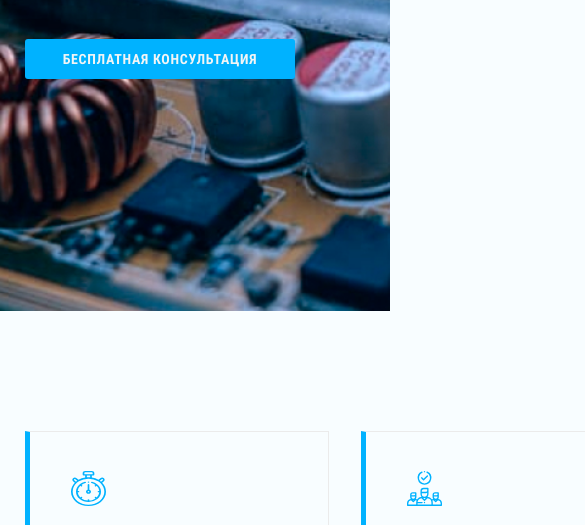
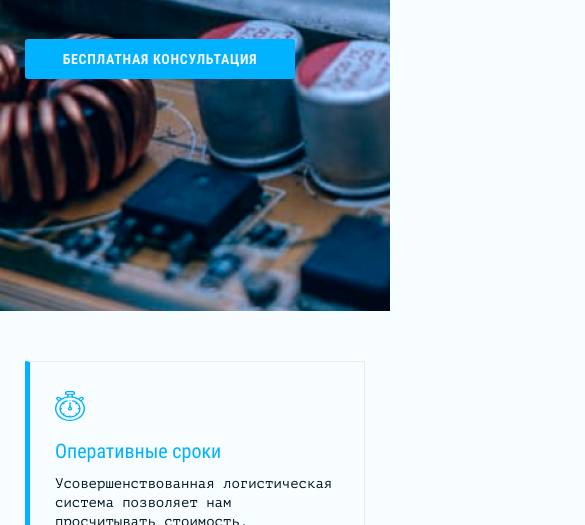
Before and after one commit to daridubnik/smart-device, a website built with webpack: page source/index.html in a window 390 px wide. Shown: the part 249-774 px from the top of the page, 585 px wide, since content can reach past the window. Built offline with nearby package versions, Linux system fonts and the light colour scheme; files whose address does not match are found by name.

Commit message:
Преимущества. Создает адаптив для планшета и мобилки

```diff
--- a/source/sass/blocks/advantages.scss
+++ b/source/sass/blocks/advantages.scss
@@ -2,6 +2,14 @@
   margin: 0 auto;
   padding: 120px 0;
   max-width: 1222px;
+
+  @include vp-1023 {
+    padding: 80px 0;
+  }
+
+  @include vp-767 {
+    padding: 50px 0;
+  }
 }
 
 .advantages__wrapper ul {
@@ -11,6 +19,15 @@
   margin: 0;
   padding: 0;
   list-style-type: none;
+
+  @include vp-1023 {
+    gap: 30px;
+  }
+
+  @include vp-767 {
+    display: flex;
+    flex-direction: column;
+  }
 }
 
 .advantages__wrapper li {
@@ -25,6 +42,18 @@
     background-color: $color-deep-sky-blue;
     color: $color-alice-blue;
   }
+
+  @include vp-1023 {
+    padding: 39px 30px 30px 40px;
+    min-height: 360px;
+  }
+
+  @include vp-767 {
+    margin: 0 auto;
+    padding: 29px 25px 35px 25px;
+    max-width: 568px;
+    min-height: 340px;
+  }
 }
 
 .advantages__wrapper li:hover p {
@@ -33,6 +62,15 @@
 
 .advantages__wrapper svg {
   margin: 0 0 16px 0;
+
+  @include vp-1023 {
+    margin: 0 0 10px 0;
+  }
+
+  @include vp-767 {
+    width: 30px;
+    height: 30px;
+  }
 }
 
 .advantages__wrapper h3 {
@@ -41,9 +79,28 @@
   font-weight: 400;
   font-size: 24px;
   line-height: 34px;
+
+  @include vp-1023 {
+    margin: 0 0 9px 0;
+    line-height: 33.7px;
+  }
+
+  @include vp-767 {
+    font-size: 20px;
+    line-height: 28px;
+  }
 }
 
 .advantages__wrapper p {
   margin: 0;
   color: $color-black-pearl;
+
+  @include vp-1023 {
+    line-height: 21.6px;
+  }
+
+  @include vp-767 {
+    font-size: 14px;
+    line-height: 19px;
+  }
 }
```
Also changed, not shown: build/css/style.css, build/css/style.min.css, 1 other file.
